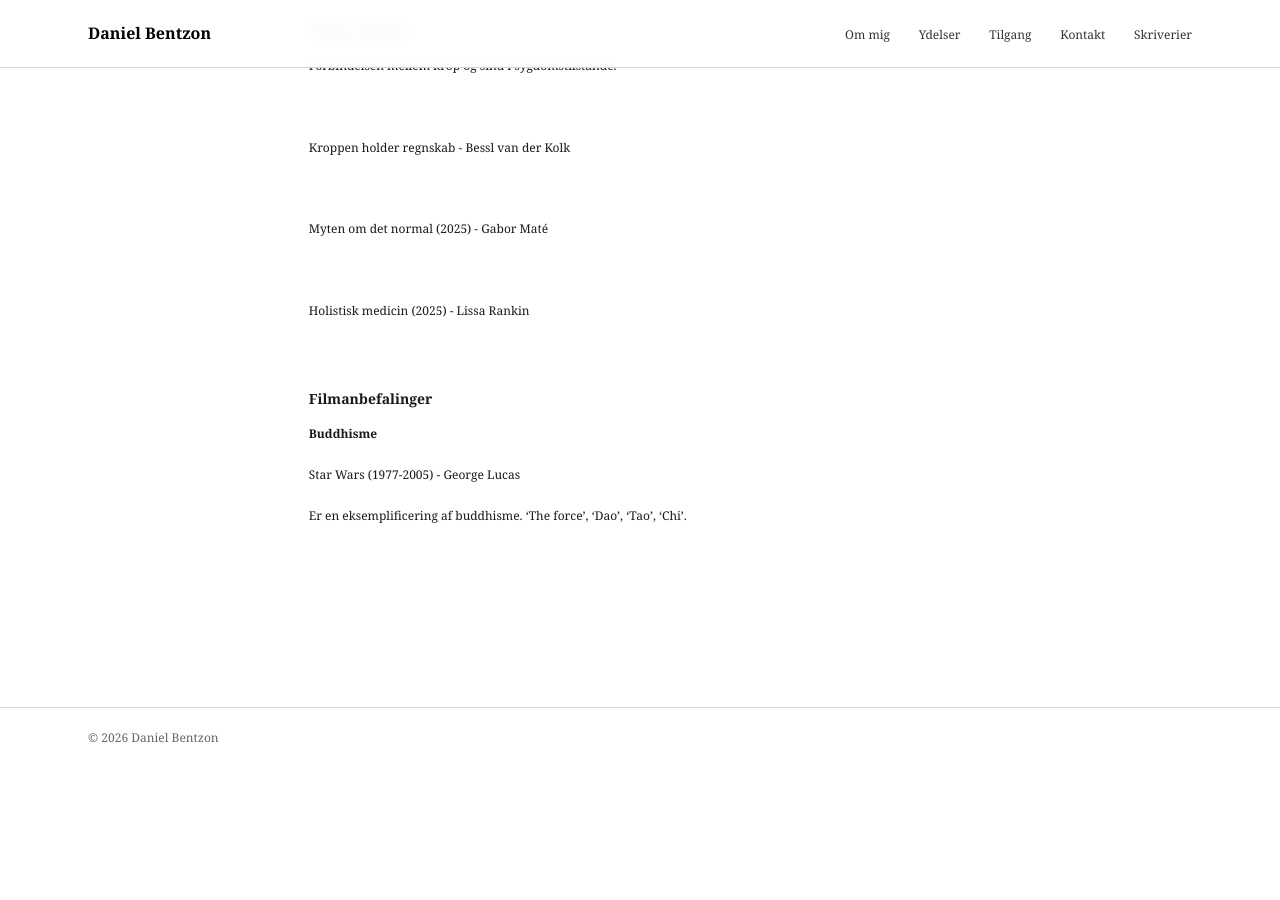
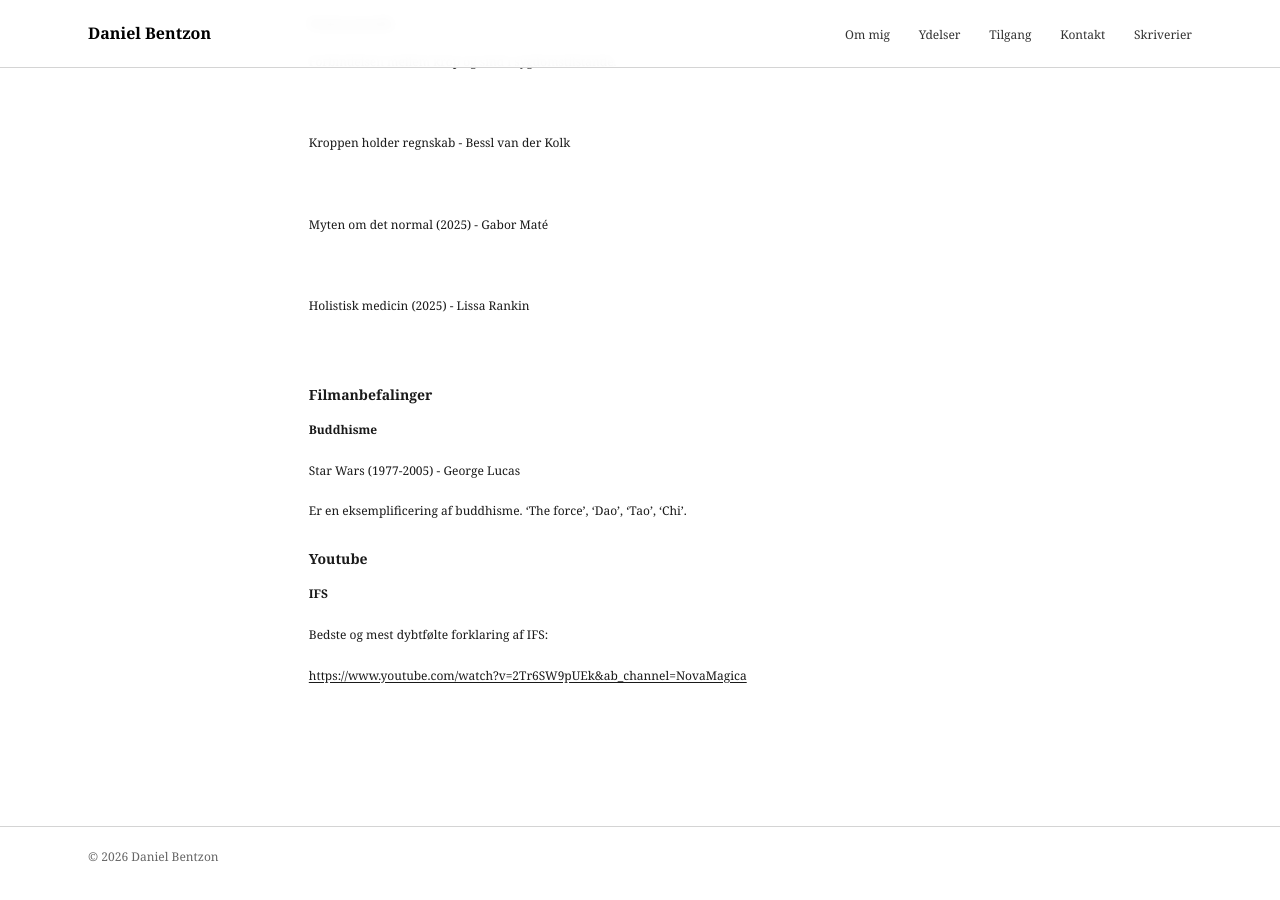
Before and after one commit to danielbentzon/danielbentzon.github.io, a Jekyll site: the page built from _sider/boganbefalinger.md, in a window 1280 px wide and 900 px high, scrolled down 946 px. Built offline with Jekyll 4.4.1, drawn with Linux system fonts in a browser that asks for light colours; before the commit the page ends 1727 px from its top, so only the background shows below that.

Commit message:
Update _sider/boganbefalinger.md (via Pages CMS)

```diff
--- a/_sider/boganbefalinger.md
+++ b/_sider/boganbefalinger.md
@@ -16,8 +16,6 @@ Oversigt over vigtige ressourcer i min individuationsproces.
 
 **IBS**
 
-
-
 Mavero (2026) - Helene og Alice
 
 Holistisk og empatisk tilgang til IBS. Giver viden og konkrette tilgange til håndtering. Stor anbefaling.
@@ -27,8 +25,6 @@ Holistisk og empatisk tilgang til IBS. Giver viden og konkrette tilgange til hå
 &nbsp;
 
 **Meditation**
-
-
 
 Mindfulness in Plain English (2011) - Bhante Gunaratana
 
@@ -54,7 +50,7 @@ God introduktion til hvordan man adapterer en munks sindstilstand. Hvordan ville
 
 &nbsp;
 
-### Psykosomatik
+#### **Psykosomatik**
 
 Forbindelsen mellem krop og sind i sygdomstilstande.
 
@@ -90,6 +86,14 @@ Er en eksemplificering af buddhisme. 'The force', 'Dao', 'Tao', 'Chi'.
 
 
 
-&nbsp;
+### Youtube
+
+**IFS**
+
+Bedste og mest dybtfølte forklaring af IFS:
+
+[https://www.youtube.com/watch?v=2Tr6SW9pUEk&ab_channel=NovaMagica](https://www.youtube.com/watch?v=2Tr6SW9pUEk&ab_channel=NovaMagica)
+
+
 
 &nbsp;
```
